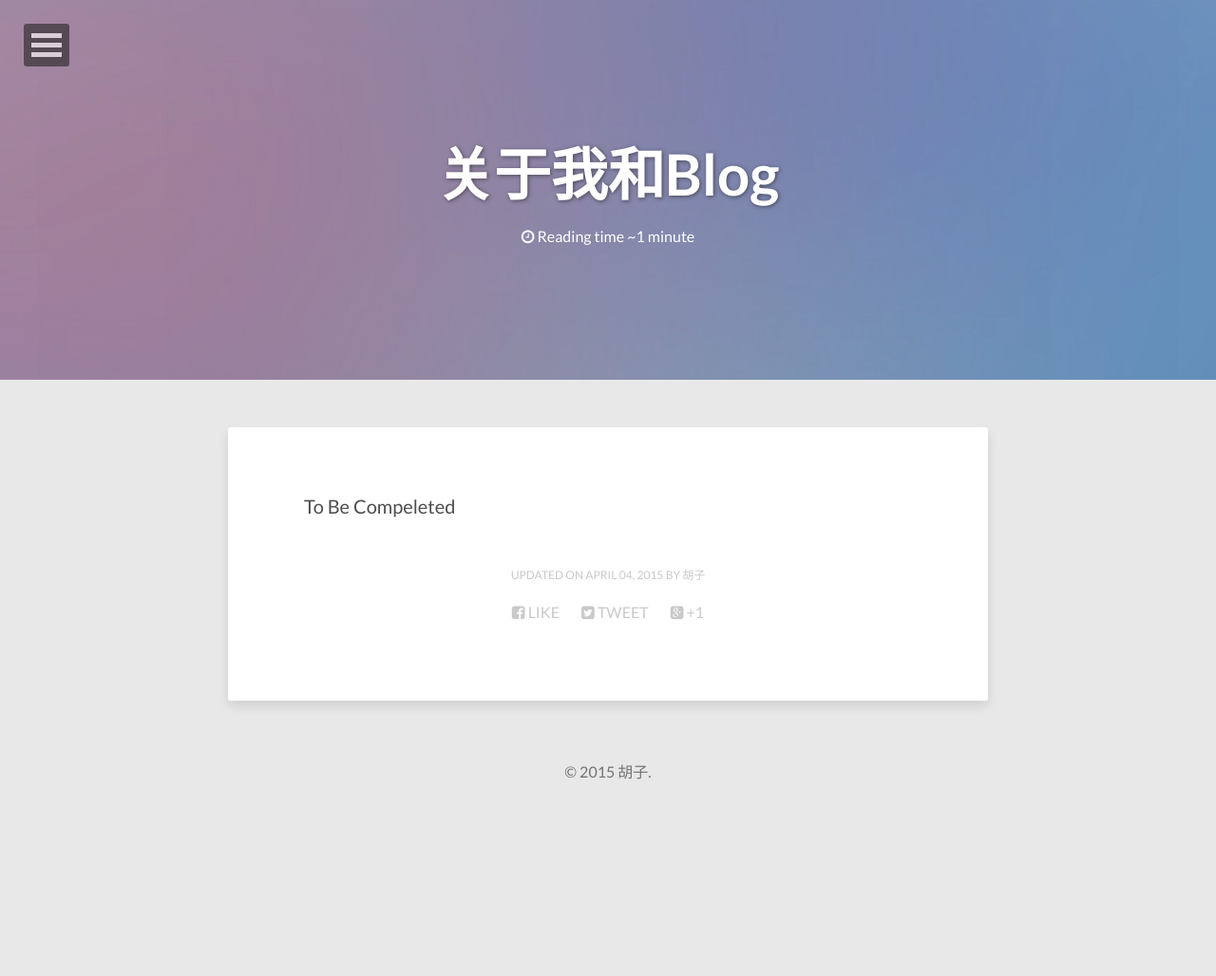
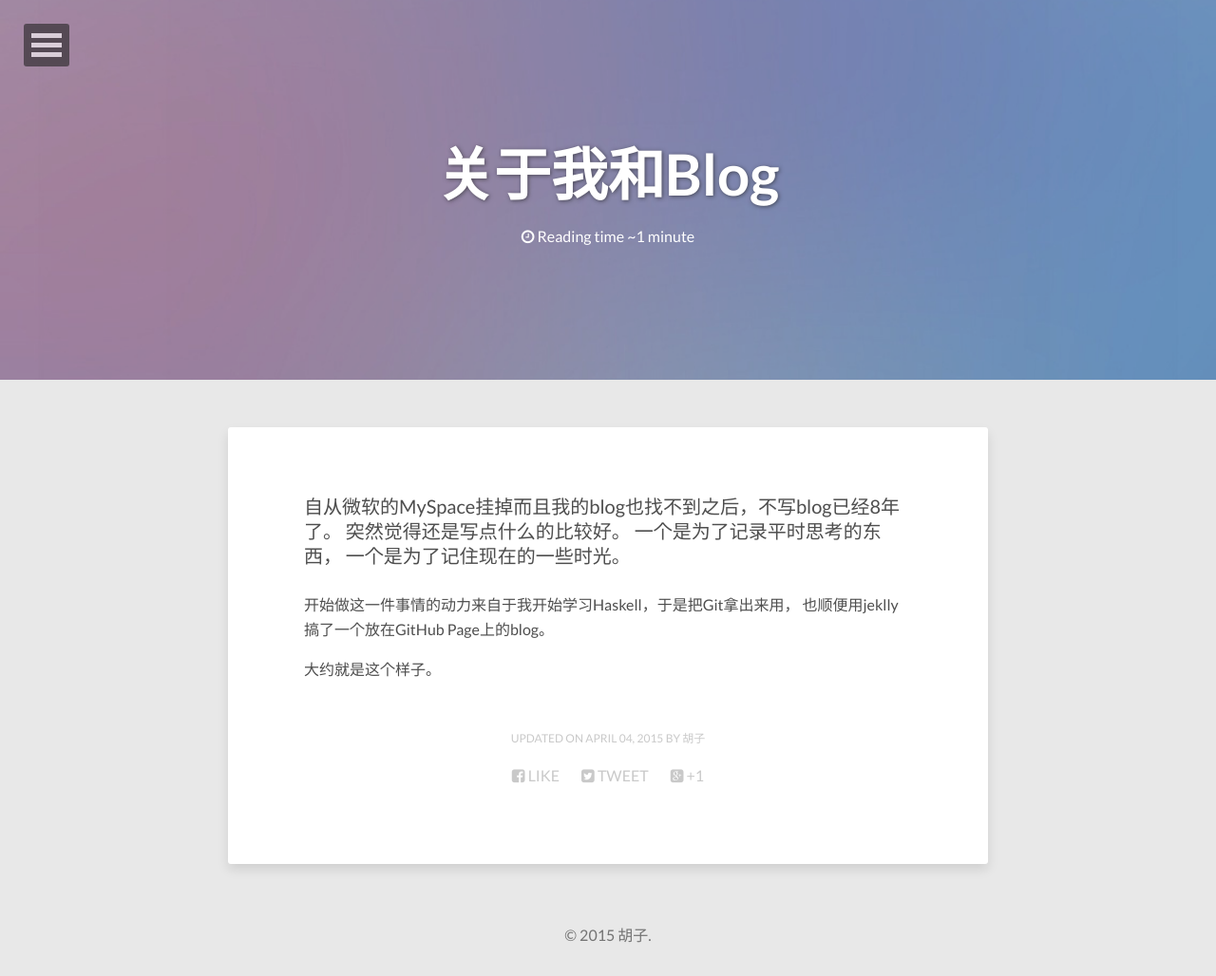
Before and after one commit to bighuzi/bighuzi.github.io, a Jekyll site: the page built from about/index.md, in a window 1280 px wide. Shown: the whole page at 95% size. Built offline with Jekyll 4.4.1, drawn with Linux system fonts in a browser that asks for light colours; nearby versions of some CDN libraries; before the commit the page ends 900 px from its top, so only the background shows below that.

Commit message:
更新了About
关掉了share功能

```diff
--- a/about/index.md
+++ b/about/index.md
@@ -6,4 +6,12 @@ image:
 comments: false
 modified: 2015-04-04
 ---
-To Be Compeleted
+自从微软的MySpace挂掉而且我的blog也找不到之后，不写blog已经8年了。
+突然觉得还是写点什么的比较好。
+一个是为了记录平时思考的东西，
+一个是为了记住现在的一些时光。
+
+开始做这一件事情的动力来自于我开始学习Haskell，于是把Git拿出来用，
+也顺便用jeklly搞了一个放在GitHub Page上的blog。
+
+大约就是这个样子。
```
Also changed, not shown: 404.md (+3 -5 lines), 2 other files.
